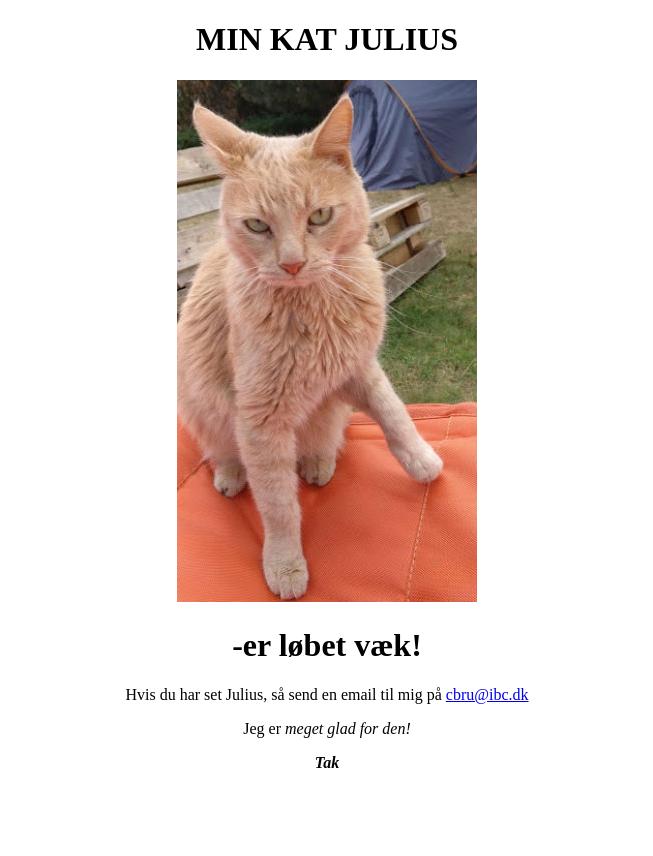
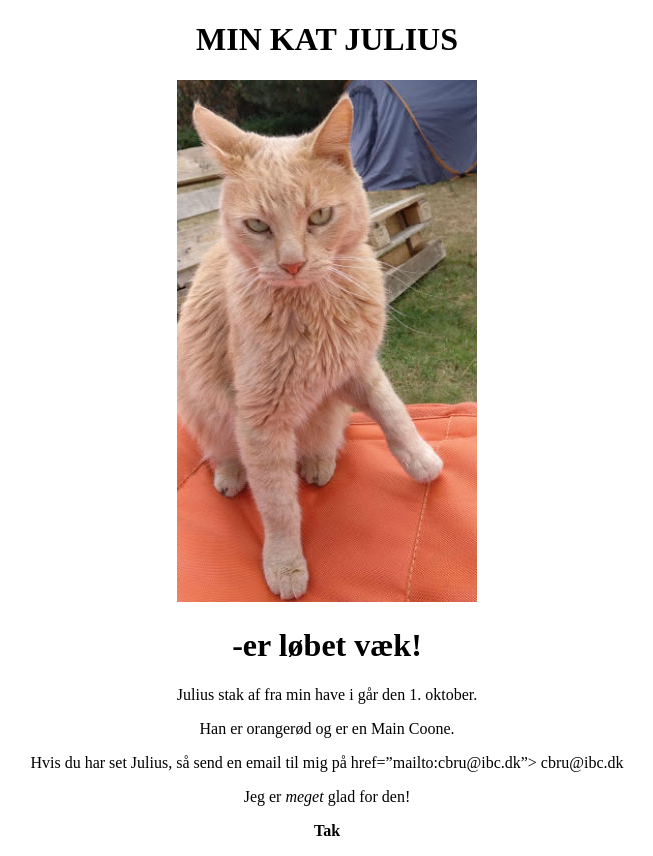
Before and after one commit to johas0004/johas0004.github.io, a plain HTML site: page index.html in a window 1280 px wide. Shown: the whole page, without its empty margins (313-966 px from the left). Before the commit the page ends 800 px from the top, so only its background shows below. Drawn offline with Linux system fonts and the light colour scheme.

Commit message:
More text + fixes

```diff
--- a/index.html
+++ b/index.html
@@ -10,9 +10,11 @@
         <h1>MIN KAT JULIUS</h1>
     <img src="julius.jpg" alt="min kat julius">
         <h1>-er løbet væk!</h1>
-        <p>Hvis du har set Julius, så send en email til mig på <a
-        href=”mailto:cbru@ibc.dk”> cbru@ibc.dk<a/></p>
-        <p>Jeg er <em>meget<em> glad for den!</p>
+        <p>Julius stak af fra min have i går den 1. oktober.</p>
+        <p>Han er orangerød og er en Main Coone.</p>
+        <p>Hvis du har set Julius, så send en email til mig på <a>
+        href=”mailto:cbru@ibc.dk”> cbru@ibc.dk</a></p>
+        <p>Jeg er <em>meget</em> glad for den!</p>
         <p><strong>Tak</strong></p>
     </center>
 </body>
```
